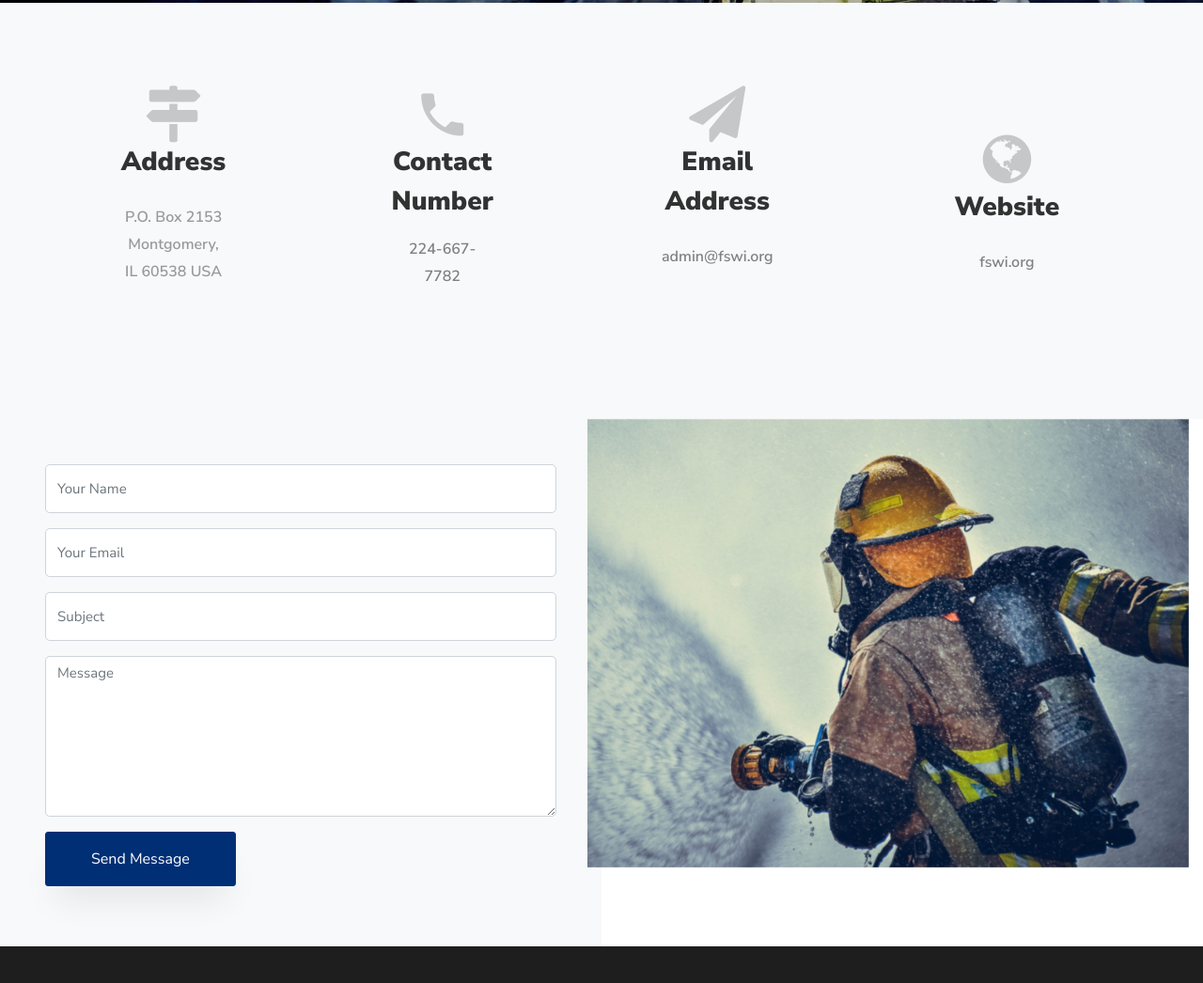
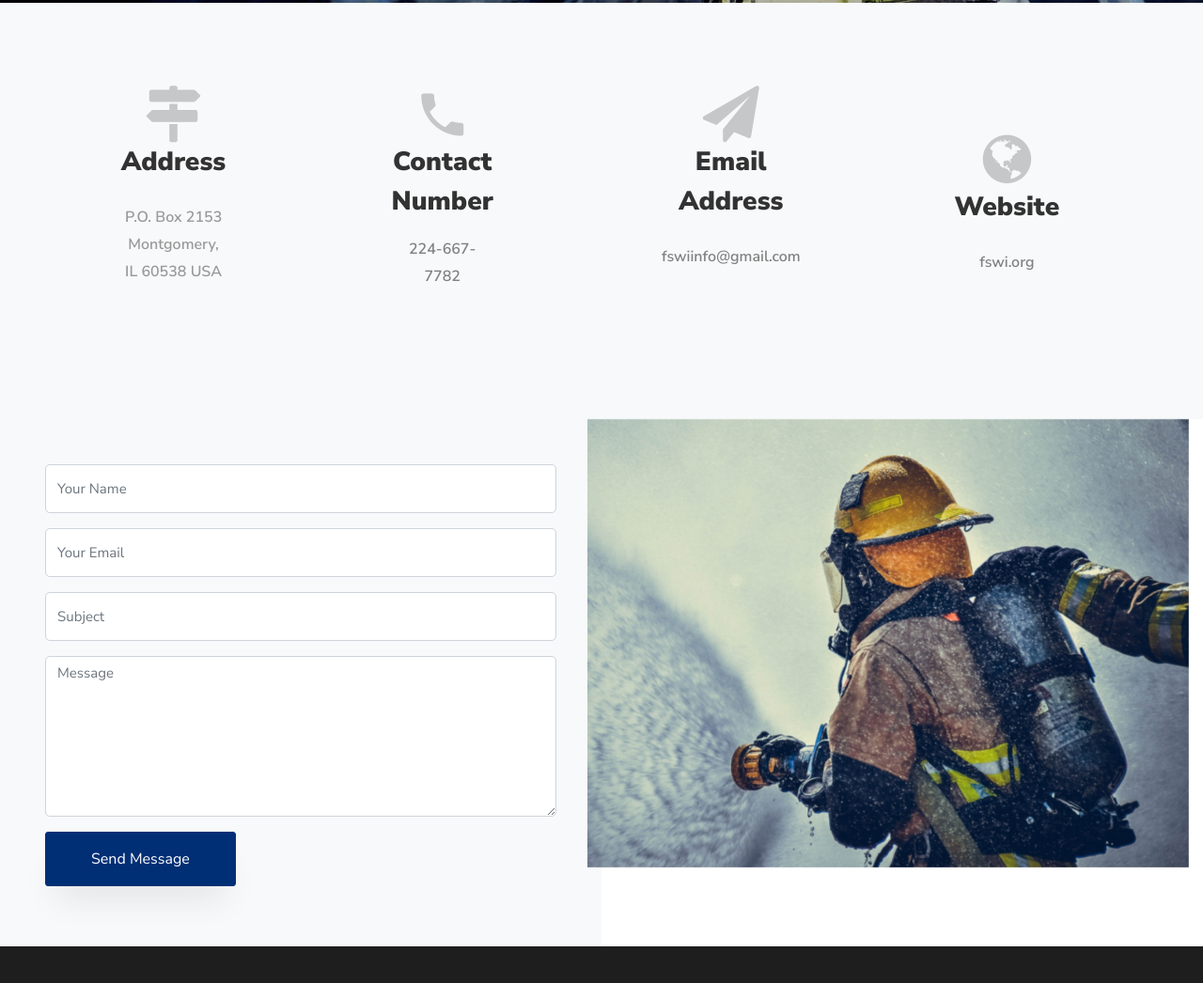
Before and after one commit to mitch123123/FSWI-website, a plain HTML site: page contact.html in a window 1280 px wide. Shown: the part 797-1843 px from the top of the page at 94% size. Drawn offline with Linux system fonts and the light colour scheme; some packages are replaced by stand-ins of ours; a script that the page names is missing; files whose address does not match are found by name.

Commit message:
update email

```diff
--- a/contact.html
+++ b/contact.html
@@ -96,7 +96,7 @@
                   <span class="icon-paper-plane"></span>
                 </div>
                 <h3 class="mb-4">Email Address</h3>
-                <p><a style="color:grey;"href="mailto:admin@fswi.org">admin@fswi.org</a></p>
+                <p><a style="color:grey;"href="mailto:fswiinfo@gmail.com">fswiinfo@gmail.com</a></p>
               </div>
               </div>
               </div>
```
Also changed, not shown: contactM.html (+1 -1 lines).
